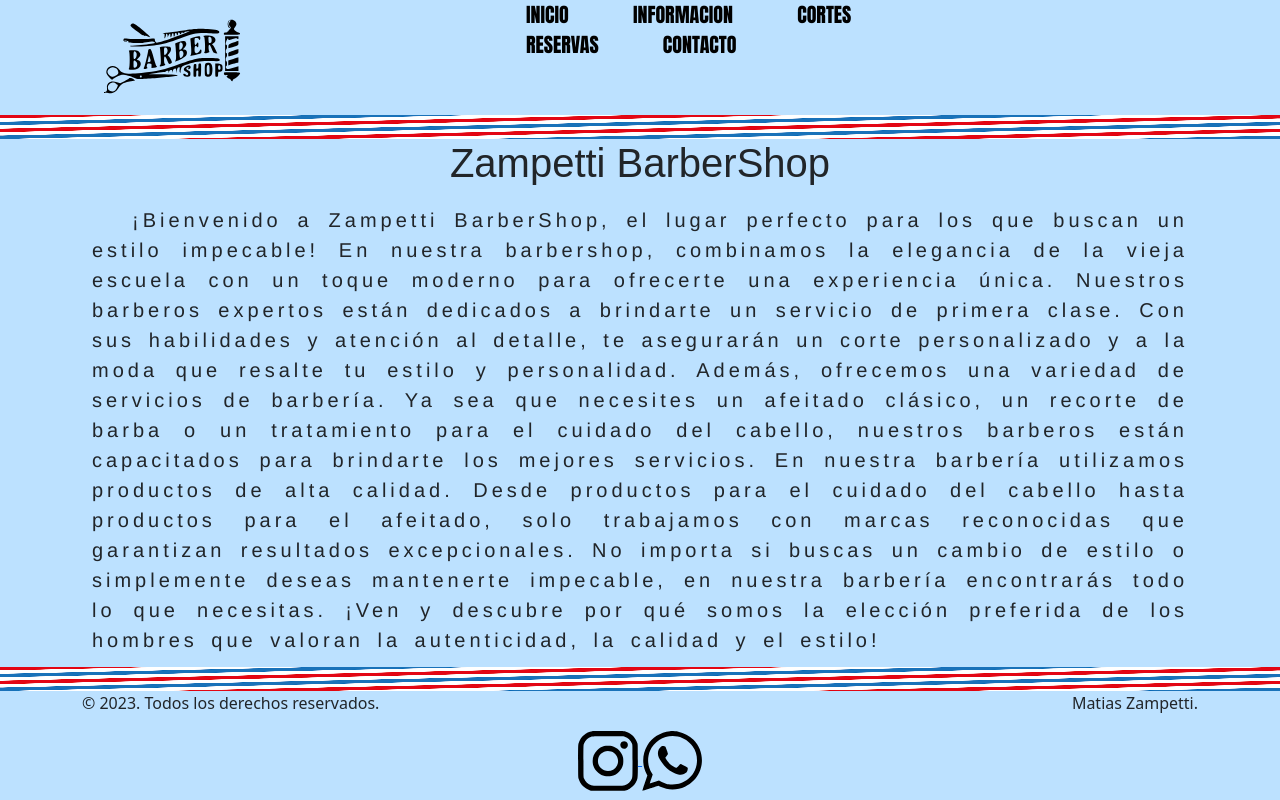
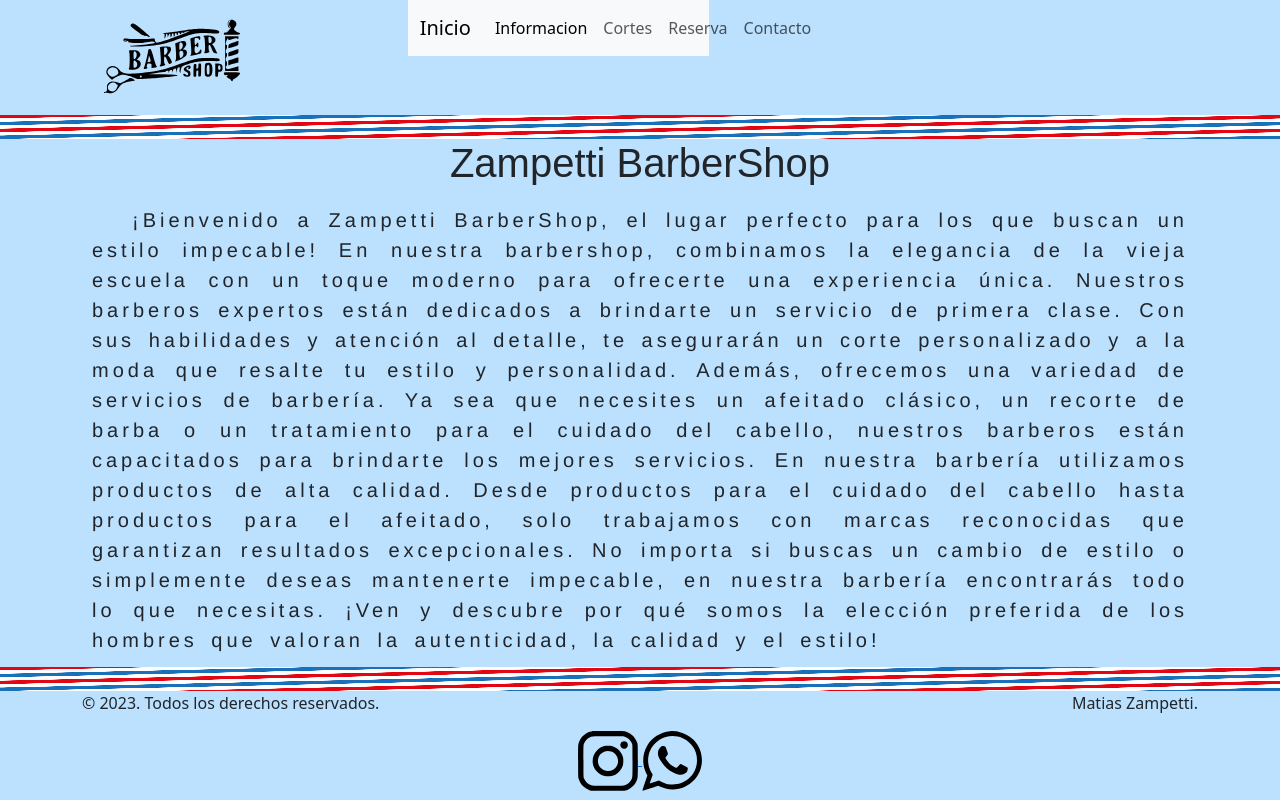
Before and after one commit to MatiasZampetti/Barbershop, a plain HTML site: page index.html in a window 1280 px wide. Drawn offline with nearby package versions, Linux system fonts and the light colour scheme; files whose address does not match are found by name.

Commit message:
navbar bootstrap

```diff
--- a/index.html
+++ b/index.html
@@ -10,7 +10,7 @@
     <link rel="stylesheet" href=".//css/style.css">
     <!-- Bootstrap -->
     <link href="https://cdn.jsdelivr.net/npm/bootstrap@5.3.0/dist/css/bootstrap.min.css" rel="stylesheet"
-        integrity="sha384-9ndCyUaIbzAi2FUVXJi0CjmCapSmO7SnpJef0486qhLnuZ2cdeRhO02iuK6FUUVM" crossorigin="anonymous">
+    integrity="sha384-9ndCyUaIbzAi2FUVXJi0CjmCapSmO7SnpJef0486qhLnuZ2cdeRhO02iuK6FUUVM" crossorigin="anonymous">
 </head>
 
 <body class="pag">
@@ -23,15 +23,30 @@
                     </a>
                 </div>
                 <div class="col-6">
-                    <nav>
-                        <ul class="navBar justify-content-end">
-                            <li><a href="./index.html">INICIO</a></li>
-                            <li><a href="./pages/informacion.html">INFORMACION</a></li>
-                            <li><a href="./pages/cortes.html">CORTES</a></li>
-                            <li><a href="./pages/reserva.html">RESERVAS</a></li>
-                            <li><a href="./pages/contacto.html">CONTACTO</a></li>
-                        </ul>
-                    </nav>
+                    <nav class="navbar navbar-expand-lg bg-body-tertiary">
+                        <div class="container-fluid">
+                          <a class="navbar-brand" href="#">Inicio</a>
+                          <button class="navbar-toggler" type="button" data-bs-toggle="collapse" data-bs-target="#navbarNav" aria-controls="navbarNav" aria-expanded="false" aria-label="Toggle navigation">
+                            <span class="navbar-toggler-icon"></span>
+                          </button>
+                          <div class="collapse navbar-collapse" id="navbarNav">
+                            <ul class="navbar-nav">
+                              <li class="nav-item">
+                                <a class="nav-link active" aria-current="page" href="#">Informacion</a>
+                              </li>
+                              <li class="nav-item">
+                                <a class="nav-link" href="#">Cortes</a>
+                              </li>
+                              <li class="nav-item">
+                                <a class="nav-link" href="#">Reserva</a>
+                              </li>
+                              <li class="nav-item">
+                                <a class="nav-link" href="#">Contacto</a>
+                              </li>
+                            </ul>
+                          </div>
+                        </div>
+                      </nav>
                 </div>
             </div>
         </div>
```
